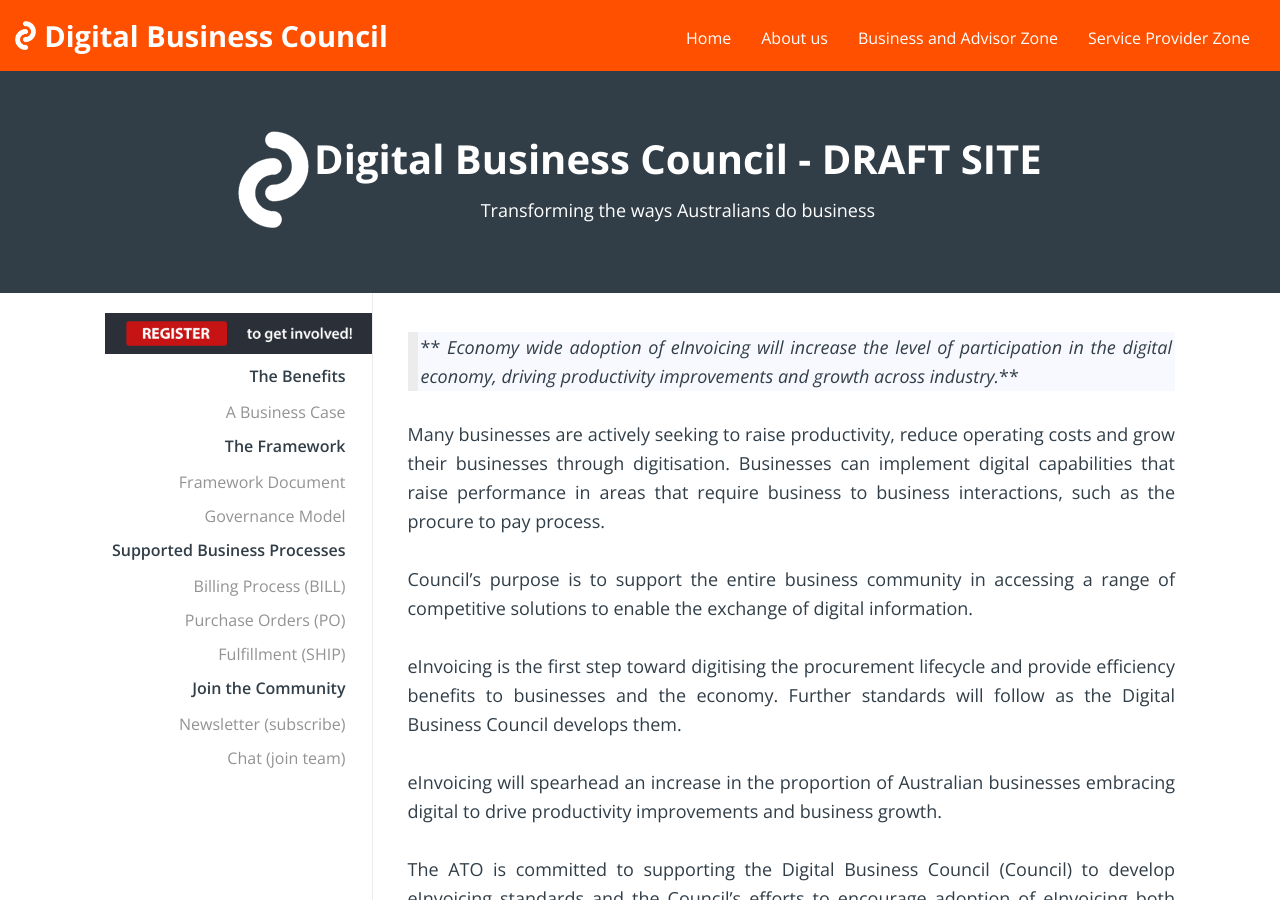
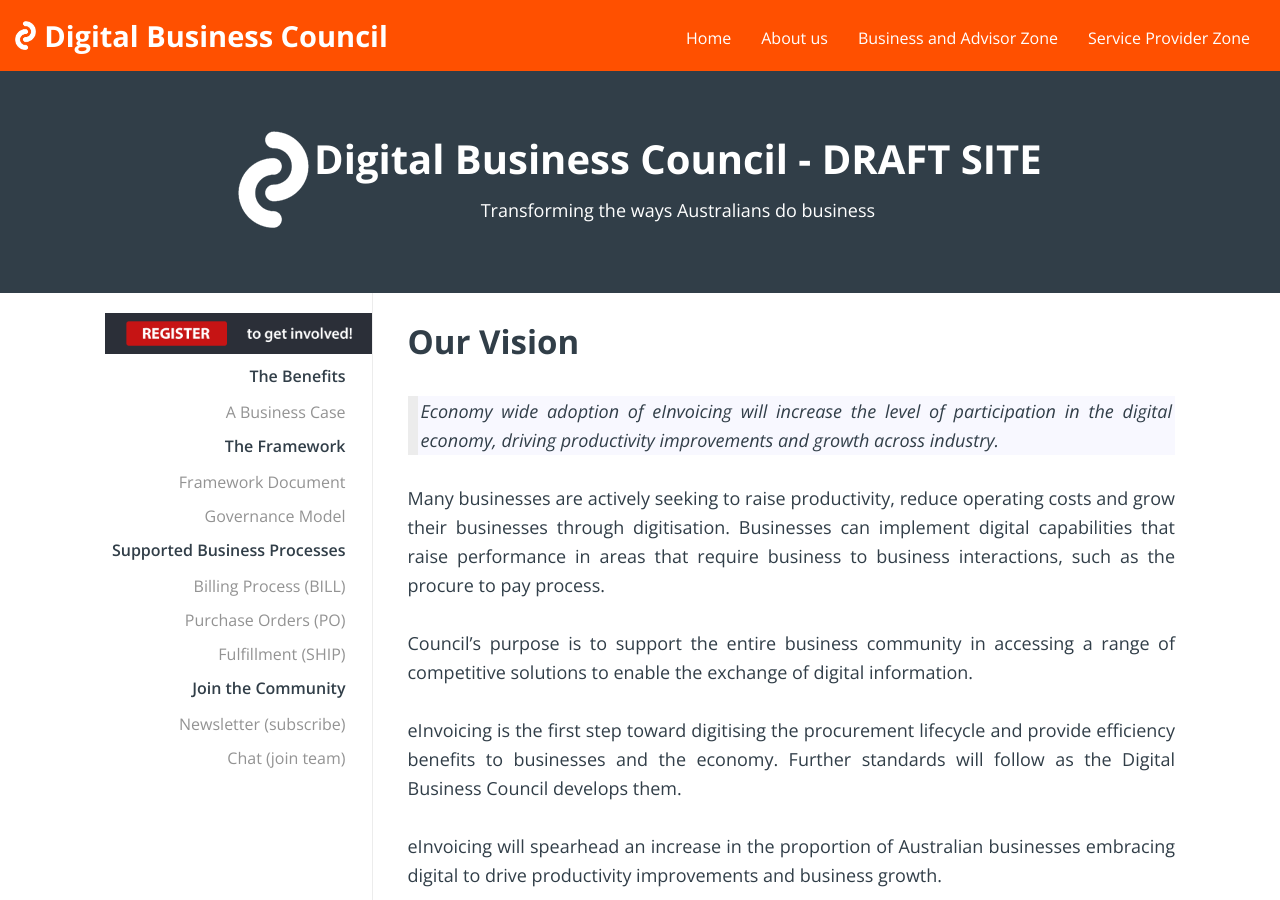
Before and after one commit to Digital-Business-Council/Digital-Business-Council.github.io, a Jekyll site: the page built from pages/about-us/our-vision.md, in a window 1280 px wide and 900 px high. Built offline with Jekyll 4.4.1, drawn with Linux system fonts in a browser that asks for light colours.

Commit message:
Update our-vision.md

```diff
--- a/pages/about-us/our-vision.md
+++ b/pages/about-us/our-vision.md
@@ -4,8 +4,9 @@
 permalink: /our-vision
 ---
 
+# Our Vision
 
-> ** _Economy wide adoption of eInvoicing will increase the level of participation in the digital economy, driving productivity improvements and growth across industry._**
+> *Economy wide adoption of eInvoicing will increase the level of participation in the digital economy, driving productivity improvements and growth across industry.*
 
 
 Many businesses are actively seeking to raise productivity, reduce operating costs and grow their businesses through digitisation. Businesses can implement digital capabilities that raise performance in areas that require business to business interactions, such as the procure to pay process.
```
